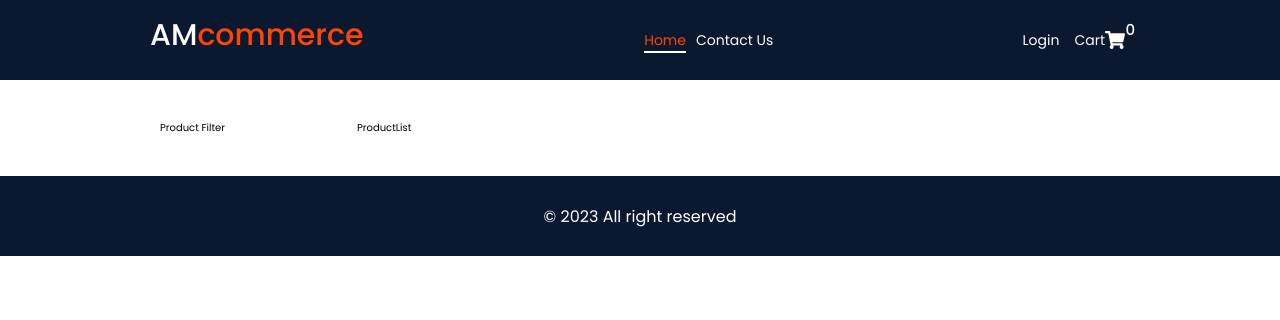
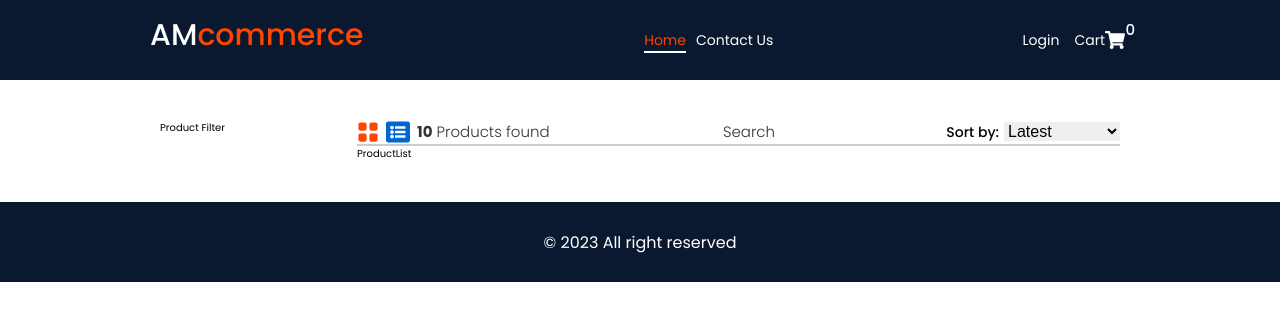
Before and after one commit to AlmirMotika/eShop, a React (Create React App) app: page / in a window 1280 px wide. Shown: the top 320 px of the page. Built offline with nearby package versions, Linux system fonts and the light colour scheme; no server answers; the database is empty; the HTML template or start-up script is replaced by a standard one.

Commit message:
53. ProductList Component

```diff
--- a/src/components/product/productList/ProductList.js
+++ b/src/components/product/productList/ProductList.js
@@ -1,8 +1,40 @@
-import React from 'react'
+import React, { useState } from 'react'
+import styles from "./ProductList.module.scss";
+import {BsFillGridFill} from "react-icons/bs";
+import { FaListAlt } from 'react-icons/fa';
 
 const ProductList = () => {
+  const [grid,setGrid]=useState(true);
   return (
-    <div>
+    <div className={styles["product-list"]} id="product">
+      <div className={styles.top}>
+        <div className={styles.icons}>
+          <BsFillGridFill size={22} color="orangered"
+          onClick={()=>setGrid(true)}/>
+          <FaListAlt size={24} color="#0066d4"
+          onClick={()=>setGrid(false)}/>
+
+          <p>
+            <b>10</b> Products found
+          </p>
+        </div>
+        {/*Search*/}
+          <div>
+            <p>Search</p>
+          </div>
+          {/*Sort*/}
+          <div className={styles.sort}>
+            <label>Sort by:</label>
+            <select>
+              <option value="latest">Latest</option>
+              <option value="lowest-price">Lowest Price</option>
+              <option value="highest-price">Highest Price</option>
+              <option value="a-z">a-z</option>
+              <option value="z-a">z-a</option>
+
+            </select>
+        </div>
+      </div>
       ProductList
     </div>
   )
--- /dev/null
+++ b/src/components/product/productList/ProductList.module.scss
@@ -0,0 +1,80 @@
+.product-list {
+    width: 100%;
+    .top {
+      width: 100%;
+      border-bottom: 2px solid #ccc;
+      display: flex;
+      justify-content: space-between;
+      align-items: center;
+      // flex-wrap: wrap;
+      .icons {
+        display: flex;
+        justify-content: center;
+        align-items: center;
+        & > * {
+          margin-right: 7px;
+          cursor: pointer;
+        }
+      }
+
+      .sort {
+        label {
+          font-size: 1.4rem;
+          font-weight: 500;
+          margin: 0 5px;
+        }
+        select {
+          font-size: 1.6rem;
+          font-weight: 300;
+          border: none;
+          // border-bottom: 1px solid #777;
+          outline: none;
+        }
+      }
+    }
+
+    // .search {
+    //   margin: 5px 0;
+    //   position: relative;
+    //   flex: 1;
+
+    //   .icon {
+    //     position: absolute;
+    //     top: 50%;
+    //     left: 1rem;
+    //     transform: translateY(-50%);
+    //   }
+
+    //   input[type="text"] {
+    //     display: block;
+    //     font-size: 1.6rem;
+    //     font-weight: 300;
+    //     padding: 1rem;
+    //     padding-left: 3rem;
+    //     margin: 1rem auto;
+    //     width: 100%;
+    //     border: 1px solid #777;
+    //     border-radius: 3px;
+    //     outline: none;
+    //   }
+    // }
+    @media screen and (max-width: 800px) {
+      .top {
+        flex-direction: column;
+        align-items: start;
+        padding-bottom: 5px;
+      }
+      .search {
+        width: 100%;
+      }
+    }
+  }
+
+  .grid {
+    display: flex;
+    justify-content: space-around;
+
+    flex-wrap: wrap;
+    // padding: 1rem 0;
+    background-color: #fffdf7;
+  }
```
Also changed, not shown: src/components/product/productList/Product.module.scss (deleted).
